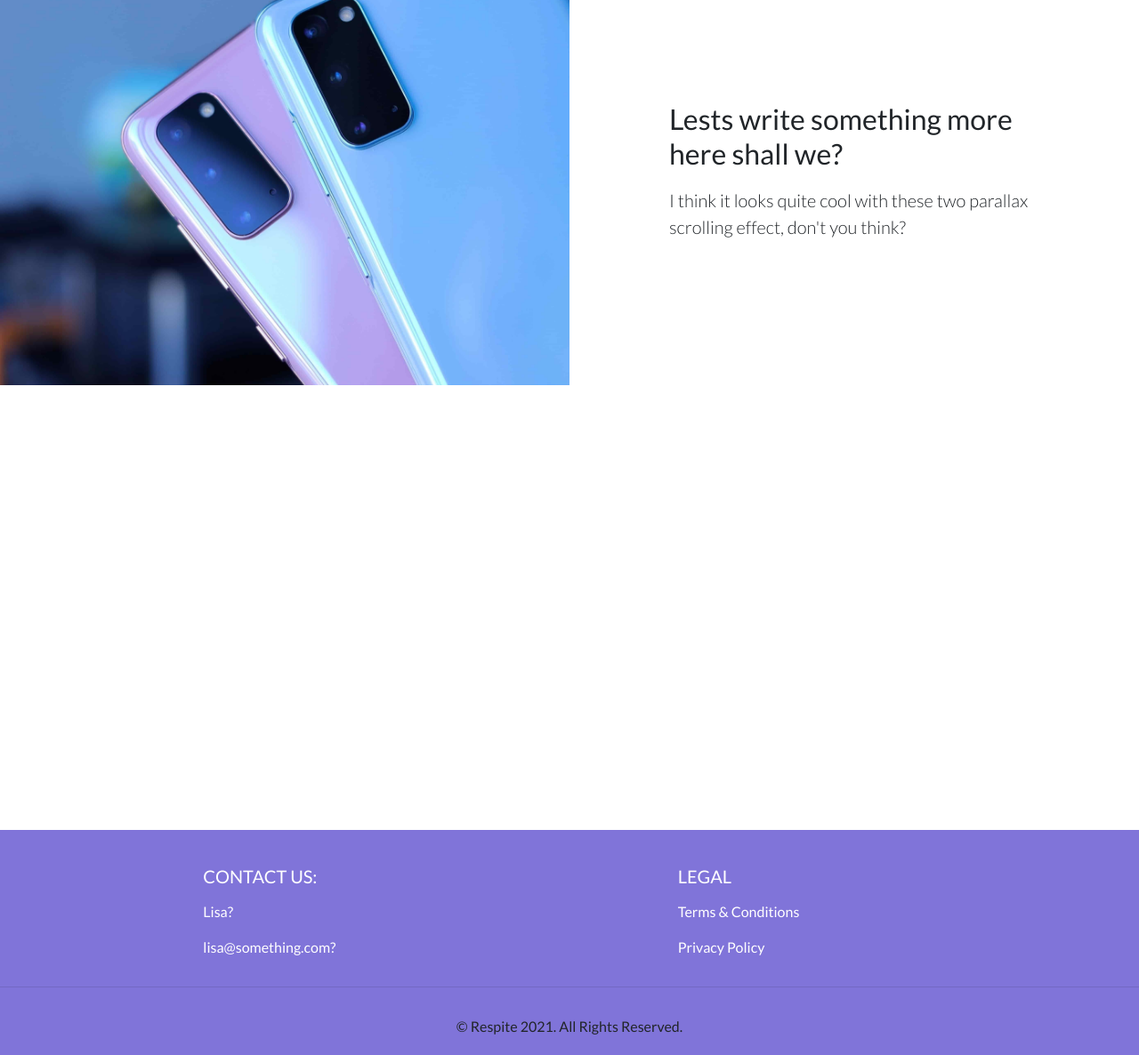
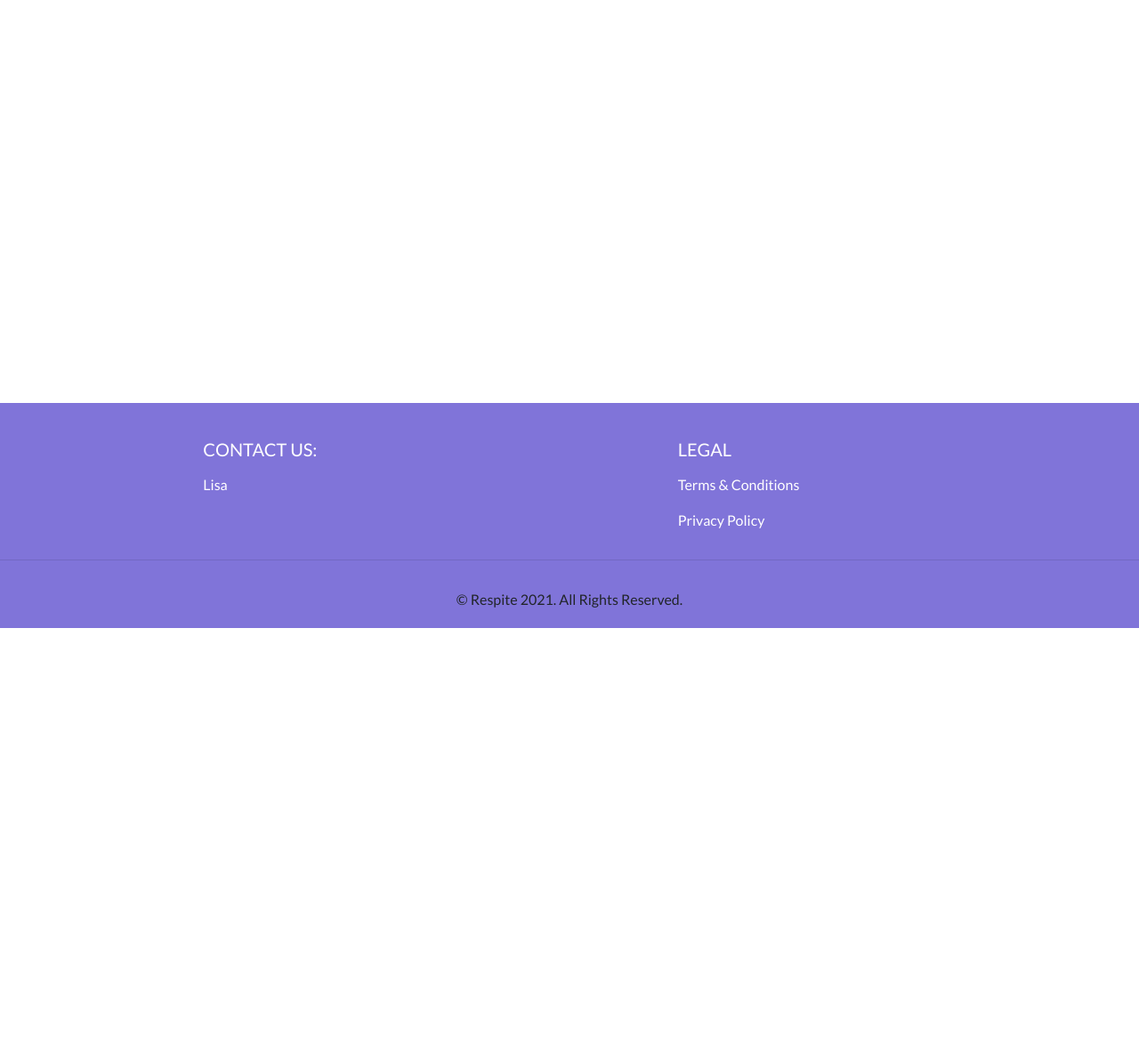
Before and after one commit to peter-novak-m/respite, a website: page index.html in a window 1280 px wide. Shown: the part 1770-2956 px from the top of the page at 89% size. After the commit the page ends 2476 px from the top, so only its background shows below. Drawn offline with Linux system fonts and the light colour scheme; a script that the page names is missing.

Commit message:
Removing some parallax

```diff
--- a/index.html
+++ b/index.html
@@ -146,7 +146,7 @@
         <div class="row no-gutters">
           <div
             class="col-lg-6 order-lg-2 text-white showcase-img"
-            style="background-image: url('img/two_phones.jpg'); background-attachment: fixed;"
+            style="background-image: url('img/two_phones.jpg');"
           ></div>
           <div class="col-lg-6 order-lg-1 my-auto showcase-text">
             <h2>Supply best-fitting masks with every order.</h2>
@@ -157,17 +157,6 @@
               helps manufacturers deliver the best fitting respirators for every
               worker in need when offering the traditional fit-test is no longer
               a possibility.
-            </p>
-          </div>
-          <div
-            class="col-lg-6 order-lg-1 text-white showcase-img"
-            style="background-image: url('img/two_phones.jpg'); background-attachment: fixed;"
-          ></div>
-          <div class="col-lg-6 order-lg-2 my-auto showcase-text">
-            <h2>Lests write something more here shall we?</h2>
-            <div class="col-xs-12" style="height: 10px"></div>
-            <p class="lead mb-0">
-            I think it looks quite cool with these two parallax scrolling effect, don't you think?
             </p>
           </div>
         </div>
@@ -191,10 +180,10 @@
             <h5 class="text-uppercase">Contact us:</h5>
             <ul class="list-unstyled">
               <li>
-                <p class="mt-3">Lisa?</p>
+                <p class="mt-3">Lisa</p>
               </li>
               <li>
-                <p class="mt-3">lisa@something.com?</p>
+                <p class="mt-3"></p>
               </li>
             </ul>
           </div>
```
Also changed, not shown: about.html (+2 -2 lines).
